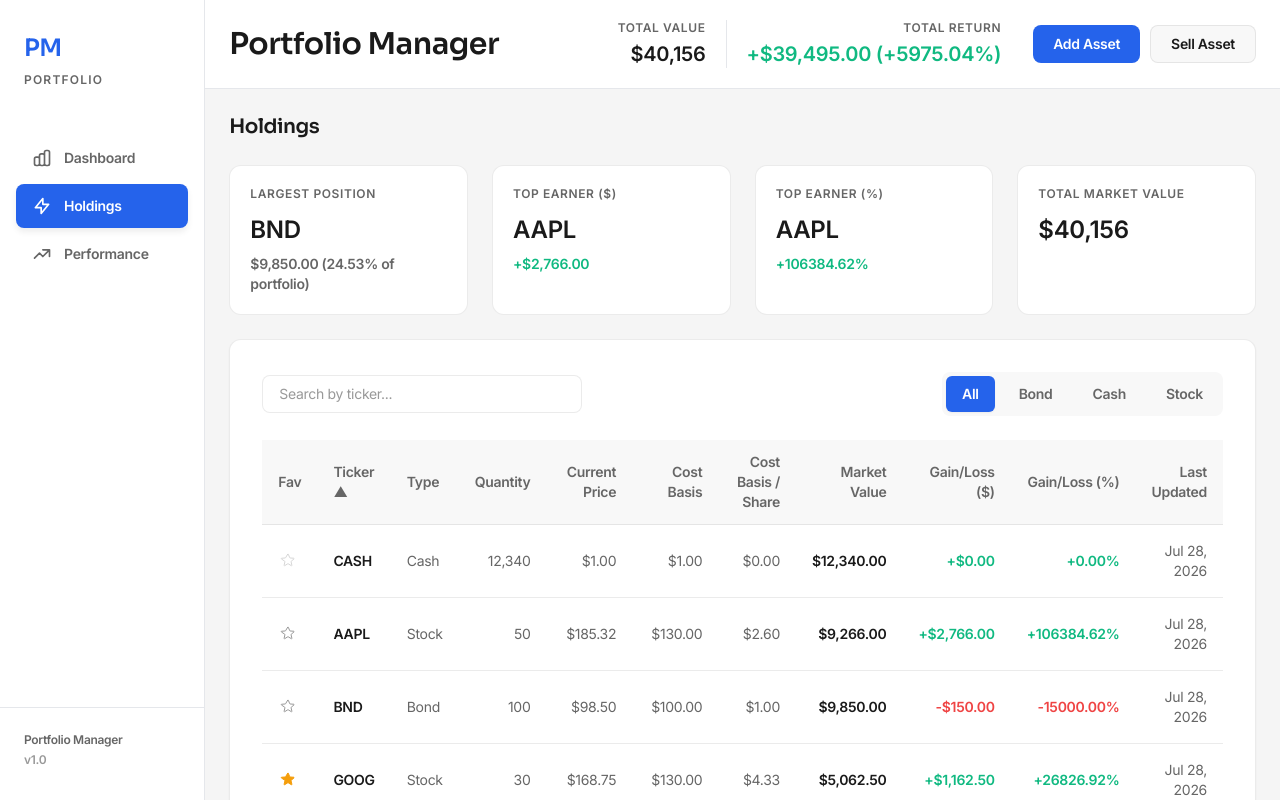
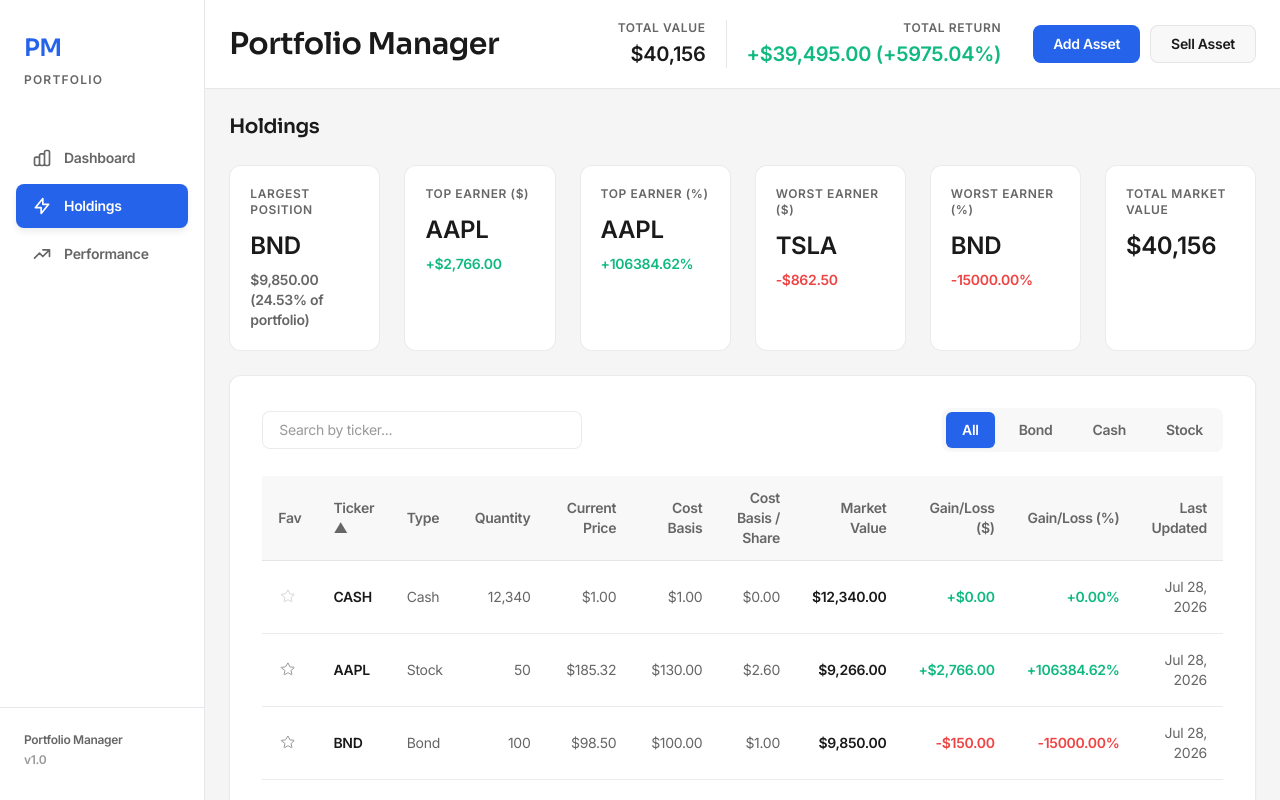
Before and after one commit to tomatopretz/PortfolioManager, a React (Vite) app in the folder frontend/: page /holdings in a window 1280 px wide. Shown: the top 800 px of the page. Built offline with nearby package versions, Linux system fonts and the light colour scheme; no server answers.

Commit message:
Add worst earner cards to holdings page

```diff
--- a/frontend/src/components/holdings/HoldingsSummaryCards.jsx
+++ b/frontend/src/components/holdings/HoldingsSummaryCards.jsx
@@ -3,6 +3,9 @@ import { formatCurrency } from '../../utils/format'
 
 const bestBy = (items, key) =>
   items.reduce((best, item) => ((item[key] ?? -Infinity) > (best?.[key] ?? -Infinity) ? item : best), null)
+
+const worstBy = (items, key) =>
+  items.reduce((worst, item) => ((item[key] ?? Infinity) < (worst?.[key] ?? Infinity) ? item : worst), null)
 
 function PositionCard({ label, item, metricText, metricColor }) {
   return (
@@ -28,11 +31,13 @@ function HoldingsSummaryCards({ items, totalValue }) {
   const largestPosition = bestBy(nonCash, 'marketValue')
   const topEarnerDollar = bestBy(nonCash, 'gainLoss')
   const topEarnerPercent = bestBy(nonCash, 'gainLossPercent')
+  const worstEarnerDollar = worstBy(nonCash, 'gainLoss')
+  const worstEarnerPercent = worstBy(nonCash, 'gainLossPercent')
   const largestPositionPercent =
     largestPosition && totalValue > 0 ? ((largestPosition.marketValue ?? 0) / totalValue) * 100 : 0
 
   return (
-    <div className="grid grid-cols-1 gap-6 md:grid-cols-2 lg:grid-cols-4">
+    <div className="grid grid-cols-1 gap-6 md:grid-cols-2 lg:grid-cols-3 xl:grid-cols-6">
       <PositionCard
         label="Largest Position"
         item={largestPosition}
@@ -70,6 +75,33 @@ function HoldingsSummaryCards({ items, totalValue }) {
         }
       />
 
+      <PositionCard
+        label="Worst Earner ($)"
+        item={worstEarnerDollar}
+        metricColor={
+          worstEarnerDollar && worstEarnerDollar.gainLoss >= 0
+            ? 'text-[var(--status-good)]'
+            : 'text-[var(--status-serious)]'
+        }
+        metricText={
+          worstEarnerDollar && `${worstEarnerDollar.gainLoss >= 0 ? '+' : ''}${formatCurrency(worstEarnerDollar.gainLoss)}`
+        }
+      />
+
+      <PositionCard
+        label="Worst Earner (%)"
+        item={worstEarnerPercent}
+        metricColor={
+          worstEarnerPercent && worstEarnerPercent.gainLossPercent >= 0
+            ? 'text-[var(--status-good)]'
+            : 'text-[var(--status-serious)]'
+        }
+        metricText={
+          worstEarnerPercent &&
+          `${worstEarnerPercent.gainLossPercent >= 0 ? '+' : ''}${worstEarnerPercent.gainLossPercent.toFixed(2)}%`
+        }
+      />
+
       <StatTile label="Total Market Value" value={totalValue} />
     </div>
   )
```
